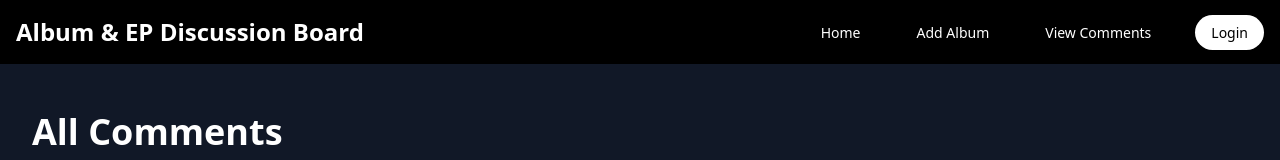
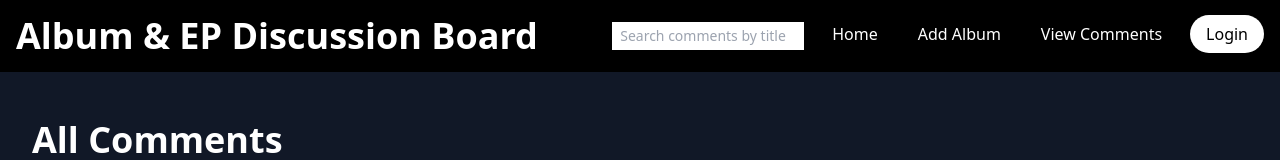
Before and after one commit to juan-baltazar-tapia/Diiscussion-board, a React (Vite) app: page /comments in a window 1280 px wide. Shown: the top 160 px of the page. Built offline with nearby package versions, Linux system fonts and the light colour scheme; no server answers; the database is empty.

Commit message:
added search by comment title

```diff
--- a/src/Components/SongComponent.jsx
+++ b/src/Components/CommentComponent.jsx
@@ -2,7 +2,7 @@ import React, { useEffect, useState } from "react";
 import { supabase } from "../client";
 import { Link } from "react-router-dom";
 
-const SongComponent = ({ content, title, songId, commentId }) => {
+const CommentComponent = ({ content, title, songId, commentId }) => {
 
   const [time, setTime] = useState("");
   const [upvotes, setUpvotes] = useState(0);
@@ -13,7 +13,7 @@ const SongComponent = ({ content, title, songId, commentId }) => {
         .from("comments")
         .select()
         .eq("id", commentId);
-      console.log("data from songcomonent",data[0])
+
       setUpvotes(data[0].upvotes);
       setTime(data[0].created_at);
     };
@@ -132,4 +132,4 @@ const SongComponent = ({ content, title, songId, commentId }) => {
   );
 };
 
-export default SongComponent;
+export default CommentComponent;
--- a/src/Components/NavBar.jsx
+++ b/src/Components/NavBar.jsx
@@ -1,20 +1,42 @@
+import { useState } from "react";
 import { Outlet, Link } from "react-router-dom";
 
 const NavBar = () => {
+  const [userInput, setUserInput] = useState("");
+
+  const handleSubmit = (e) => {
+    e.preventDefault();
+    console.log(userInput)
+    window.location.href=`/search/${userInput}`
+  }
+
   return (
     <div className="bg-black">
       <div className="container mx-auto px-4">
         <nav className="flex items-center justify-between py-4">
           <div className="flex items-center">
-            <Link to="/" className="text-2xl font-bold text-white mr-6">
+            <Link to="/" className="text-4xl font-bold text-white mr-6">
               Album & EP Discussion Board
             </Link>
           </div>
-          <ul className="flex space-x-8">
+          <ul className="flex space-x-4">
+            <li>
+              <form
+               onSubmit={handleSubmit}
+              >
+                <input
+                  type="text"
+                  placeholder="Search comments by title"
+                  onChange={(e) => setUserInput(e.target.value)}
+                  className="px-2 py-1 text-sm placeholder-gray-400"
+                  style={{ width: '12rem' }}
+                />
+              </form>
+            </li>
             <li key="home-button">
               <Link
                 to="/"
-                className="text-white hover:text-green-400 px-3 py-2 rounded-md text-sm font-medium"
+                className="text-white hover:text-green-400 px-3 py-2 rounded-md text-md font-medium"
               >
                 Home
               </Link>
@@ -22,7 +44,7 @@ const NavBar = () => {
             <li>
               <Link
                 to="/search-artist"
-                className="text-white hover:text-green-400 px-3 py-2 rounded-md text-sm font-medium"
+                className="text-white hover:text-green-400 px-3 py-2 rounded-md text-md  font-medium"
               >
                 Add Album
               </Link>
@@ -30,7 +52,7 @@ const NavBar = () => {
             <li>
               <Link
                 to="/comments"
-                className="text-white hover:text-green-400 px-3 py-2 rounded-md text-sm font-medium"
+                className="text-white hover:text-green-400 px-3 py-2 rounded-md text-md font-medium"
               >
                 View Comments
               </Link>
@@ -38,7 +60,7 @@ const NavBar = () => {
             <li>
               <Link
                 to="/login"
-                className="bg-white text-black hover:bg-green-400 hover:text-white px-4 py-2 rounded-full text-sm font-medium"
+                className="bg-white text-black hover:bg-green-400 hover:text-white px-4 py-2 rounded-full text-md  font-medium"
               >
                 Login
               </Link>
--- a/src/main.jsx
+++ b/src/main.jsx
@@ -10,6 +10,7 @@ import MakeComment from "./pages/MakeComment";
 import EditComment from "./pages/EditComment";
 import ViewSpecifcSong from "./pages/ViewSpecifcSong";
 import { BrowserRouter, Route, Routes } from "react-router-dom";
+import SearchPage from "./pages/SearchPage";
 import "./index.css";
 import ViewComments from "./pages/ViewComments";
 import ViewSongs from "./pages/ViewSongs";
@@ -29,6 +30,7 @@ ReactDOM.createRoot(document.getElementById("root")).render(
           <Route path="/edit/:commentId" element={<EditComment />} />
           <Route path="/viewsongs/:albumId" element={<ViewSongs />} />
           <Route path="/song/:commentId" element={<ViewSpecifcSong />} />
+          <Route path="/search/:searchTerm" element={<SearchPage />} />
         </Route>
       </Routes>
     </BrowserRouter>
--- /dev/null
+++ b/src/pages/SearchPage.jsx
@@ -0,0 +1,64 @@
+import React, { useEffect, useState } from "react";
+import { useParams } from "react-router-dom";
+import { supabase } from "../client";
+import { Link } from "react-router-dom";
+import CommentComponent from "../Components/CommentComponent";
+
+const SearchPage = () => {
+  const { searchTerm } = useParams();
+  const [results, setResults] = useState([]);
+
+  useEffect(() => {
+    const fetchData = async () => {
+      const { data, error } = await supabase
+        .from("comments")
+        .select()
+        .ilike("title", `%${searchTerm}%`);
+
+      if (error) {
+        console.error("Error fetching data:", error);
+      } else {
+        setResults(data);
+        // Process the search results and update the component state or render the results
+      }
+    };
+
+    fetchData();
+  }, [searchTerm]);
+
+  return (
+    <div className="bg-black min-h-screen text-white">
+      <div className="container mx-auto px-4 py-8">
+        <h1 className="text-4xl font-bold mb-4">Search Results</h1>
+        <p className="text-lg">
+          Showing results for:{" "}
+          <span className="text-green-400">{searchTerm}</span>
+        </p>
+
+        <div>
+          <ul className="grid grid-cols-1 gap-8">
+            {results && results.length > 0 ? (
+              results.map((result, index) => {
+                return (
+                  <Link key={index} to={`/song/${result.id}`}>
+                    <li className="bg-gray-800 rounded-lg shadow-lg">
+                      <CommentComponent
+                        title={result.title}
+                        songId={result.song_id}
+                        commentId={result.id}
+                      />
+                    </li>
+                  </Link>
+                );
+              })
+            ) : (
+              <p>No comments contain title search...</p>
+            )}
+          </ul>
+        </div>
+      </div>
+    </div>
+  );
+};
+
+export default SearchPage;
--- a/src/pages/ViewComments.jsx
+++ b/src/pages/ViewComments.jsx
@@ -1,7 +1,7 @@
 import React, { useEffect } from "react";
 import { useState } from "react";
 import { supabase } from "../client";
-import SongComponent from "../Components/SongComponent";
+import SongComponent from "../Components/CommentComponent";
 import { Link } from "react-router-dom";
 
 const ViewComments = () => {
```
